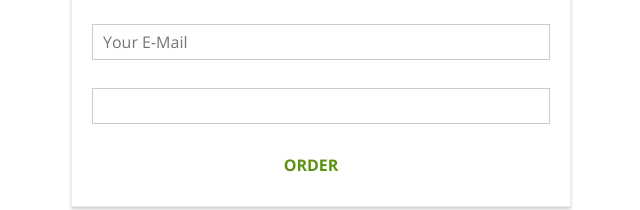
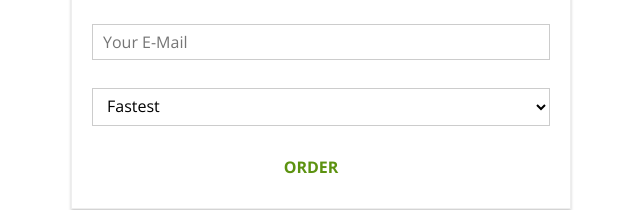
Before and after one commit to Ch-sriram/burger-builder, a React (Create React App) app: page /checkout/contact-data in a window 1280 px wide. Shown: the part 840-1050 px from the top of the page, without its empty margins (319-959 px from the left). Built offline with nearby package versions, Linux system fonts and the light colour scheme.

Commit message:
Adding a Drop Down Component for `<ContactData />` Component inside `<Input />` Component

```diff
--- a/src/components/UI/Input/Input.component.jsx
+++ b/src/components/UI/Input/Input.component.jsx
@@ -1,35 +1,9 @@
+// LIBRARY IMPORTS
 import React from 'react';
 import styled from 'styled-components';
 
-const InputDiv = styled.div`
-  width: 100%;
-  padding: 10px;
-  box-sizing: border-box;
-`;
-
-const Label = styled.label`
-  font-weight: bold;
-  display: block;
-  margin-bottom: 8px;
-`;
-
-const Input = styled.input`
-  outline: none;
-  border: 1px solid #CCC;
-  background-color: white;
-  font: inherit;
-  padding: 6px 10px;
-  display: block;
-  width: 100%;
-  box-sizing: border-box;
-
-  :focus {
-    outline: none;
-    background-color: #CCC;
-  }
-`;
-
-const TextArea = styled.textarea`
+// for <Input />, <TextArea /> & <Select />
+const commonInputStyle = `
   outline: none;
   border: 1px solid #CCC;
   background-color: white;
@@ -46,19 +20,44 @@
 `;
 
 
+// STYLED COMPONENTS
+const InputDiv = styled.div`
+  width: 100%;
+  padding: 10px;
+  box-sizing: border-box;
+`;
+
+const Label = styled.label`
+  font-weight: bold;
+  display: block;
+  margin-bottom: 8px;
+`;
+
+const Input = styled.input`${commonInputStyle}`;
+const TextArea = styled.textarea`${commonInputStyle}`;
+const Select = styled.select`${commonInputStyle}`;
+
 const input = props => {
   let inputElement = null;
   switch (props.elementType) {
-    case 'input':
-      inputElement = <Input
-        {...props.elementConfig} value={props.value} />;
-      break;
-
     case 'textarea':
       inputElement = <TextArea
         {...props.elementConfig} value={props.value} />;
       break;
 
+    case 'select':
+      inputElement = (
+        <Select value={props.value}>
+          {props.elementConfig.options.map(option =>
+            <option key={option.value} value={option.value}>
+              {option.displayValue}
+            </option>
+          )}
+        </Select>
+      );
+      break;
+
+    case 'input':
     default:
       inputElement = <Input
       {...props.elementConfig} value={props.value} />;
```
Also changed, not shown: 1 other file (tests, documents, lock files or other folders).
